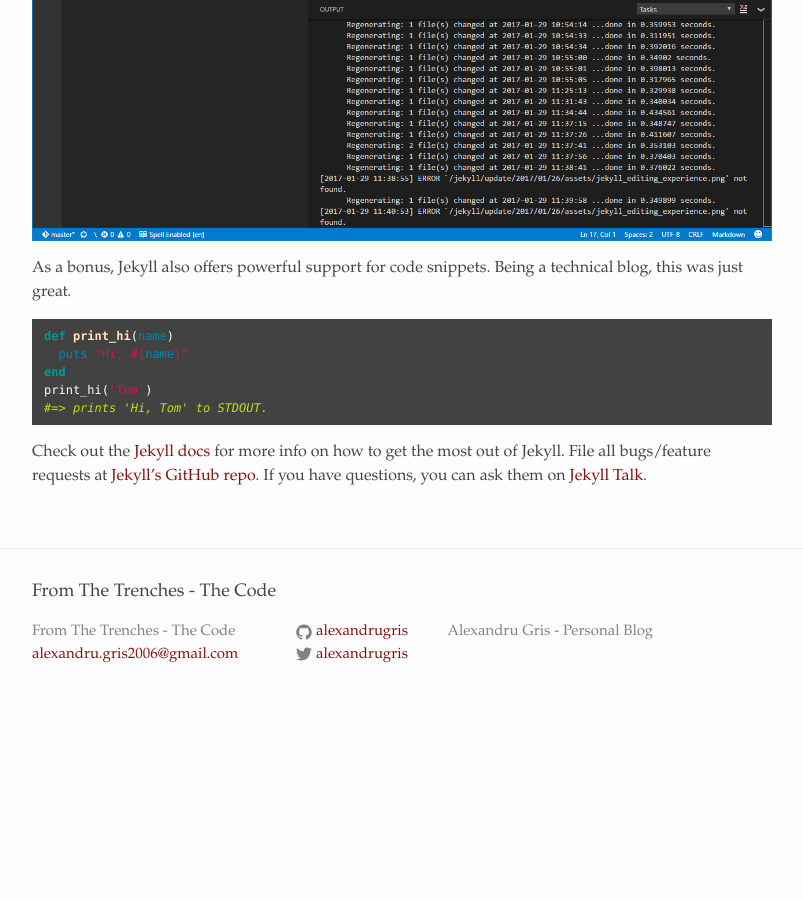
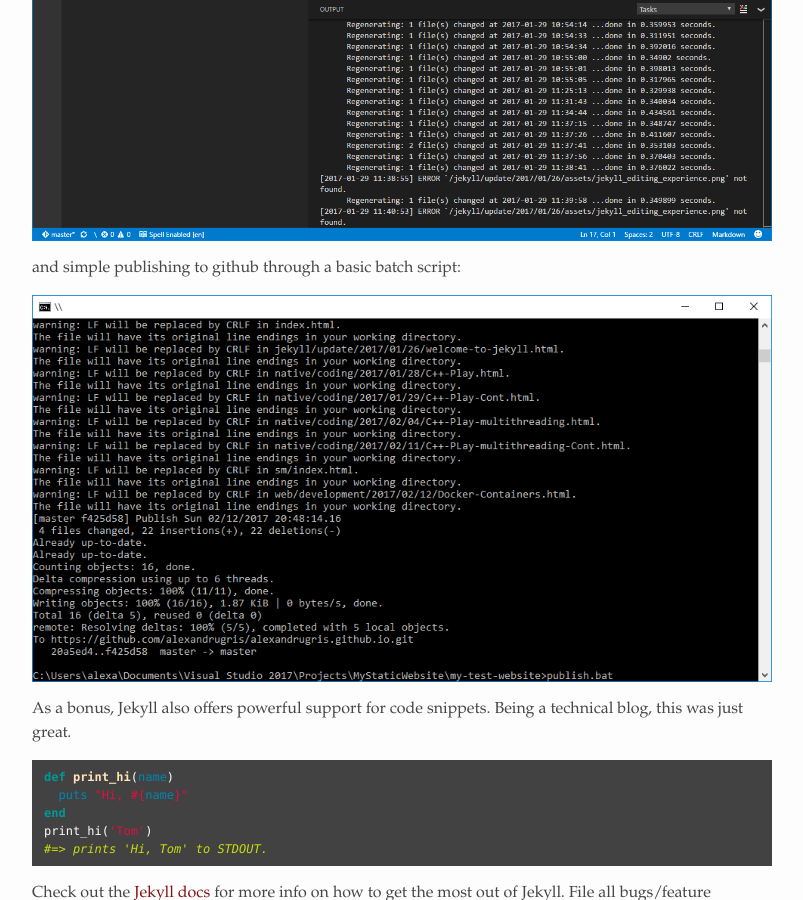
Before and after one commit to alexandrugris/my-jekyll-tech-blog, a Jekyll site: the page built from MyBlog/_posts/2017-01-26-welcome-to-jekyll.markdown, in a window 1280 px wide and 900 px high, scrolled down 921 px. Shown: the whole window, without its empty margins (238-1041 px from the left). Built offline with Jekyll 4.4.1, drawn with Linux system fonts in a browser that asks for light colours; before the commit the page ends 1647 px from its top, so only the background shows below that.

Commit message:
small changes

```diff
--- a/MyBlog/_posts/2017-01-26-welcome-to-jekyll.markdown
+++ b/MyBlog/_posts/2017-01-26-welcome-to-jekyll.markdown
@@ -16,6 +16,10 @@ Here is a screenshot of my editing experience in Visual Studio Code:
 
 ![Edit experience in Visual Studio Code]({{site.url}}/assets/jekyll_editing_experience.png)
 
+and simple publishing to github through a basic batch script:
+
+![Github Publish]({{site.url}}/assets/jekyll_publish.png)
+
 As a bonus, Jekyll also offers powerful support for code snippets. Being a technical blog, this was just great.
 
 {% highlight ruby %}
```
Also changed, not shown: MyBlog/assets/jekyll_publish.png (added), 1 other file.
